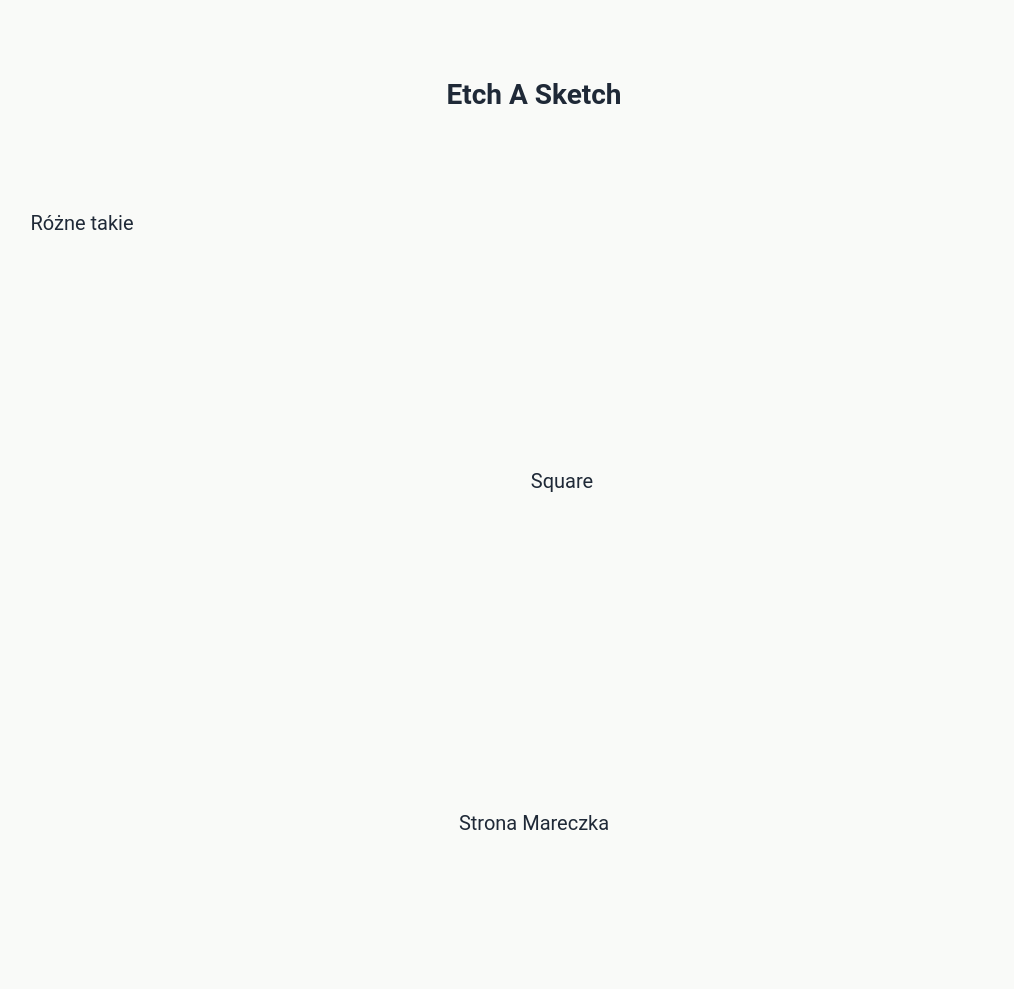
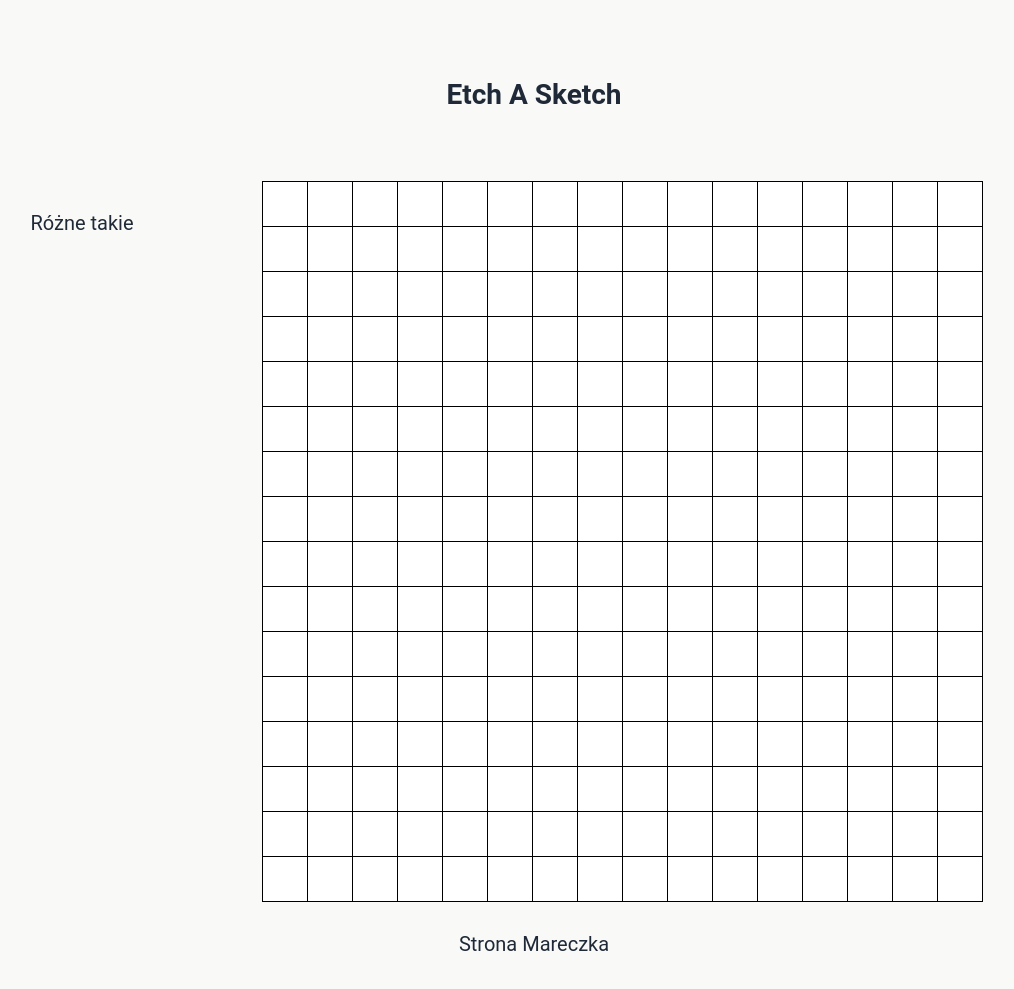
Before and after one commit to marczik/Etch-A-Sketch, a plain HTML site: page index.html in a window 1280 px wide. Shown: the whole page, without its empty margins (106-1120 px from the left). Before the commit the page ends 873 px from the top, so only its background shows below. Drawn offline with Linux system fonts and the light colour scheme.

Commit message:
Create squares 16x16

```diff
--- a/app.js
+++ b/app.js
@@ -1 +1,10 @@
-console.log("Hello");
+function createSquare() {
+	const rightPanel = document.querySelector(".right-panel");
+	for (let i = 0; i < 256; i++) {
+		const div = document.createElement("div");
+        div.classList.add('square');
+		rightPanel.appendChild(div);
+	}
+}
+
+createSquare();
--- a/index.html
+++ b/index.html
@@ -7,16 +7,17 @@
     <meta name="viewport" content="width=device-width, initial-scale=1.0">
     <title>Etch A Sketch</title>
     <link rel="stylesheet" href="../Etch-A-Sketch/style.css">
-    <script src="../Etch-A-Sketch/app.js"></script>
+
 </head>
 
 <body>
     <div class="header">Etch A Sketch</div>
     <div class="page">
         <div class="left-panel">Różne takie</div>
-        <div class="right-panel">Square</div>
+        <div class="right-panel"></div>
     </div>
     <div class="footer">Strona Mareczka</div>
+    <script src="../Etch-A-Sketch/app.js"></script>
 </body>
 
 </html>
--- a/style.css
+++ b/style.css
@@ -29,10 +29,20 @@ body {
 
 .right-panel {
 	display: flex;
-	align-items: center;
-	justify-content: center;
-	width: 600px;
-	height: 600px;
+    flex-wrap: wrap;
+    border-right: 1px solid black;
+    border-bottom: 1px solid black;
+	width: 720px;
+	height: 720px;
+}
+
+.square {
+    display: flex;
+    padding: 22px;
+
+    background-color: white;
+    border-top: 1px solid black;
+    border-left: 1px solid black;
 }
 
 .footer {
```
